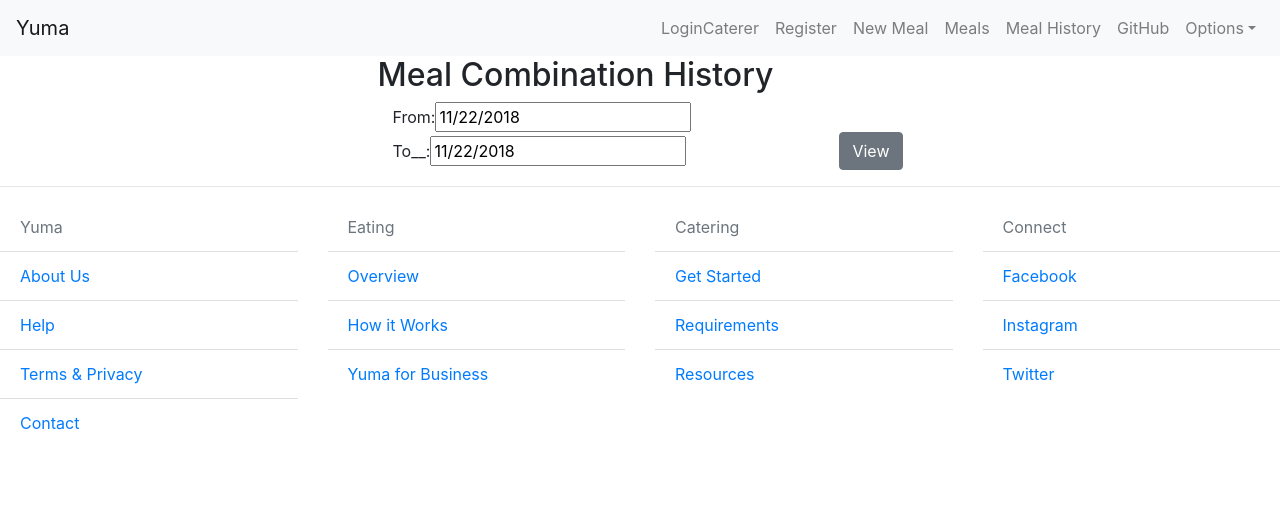
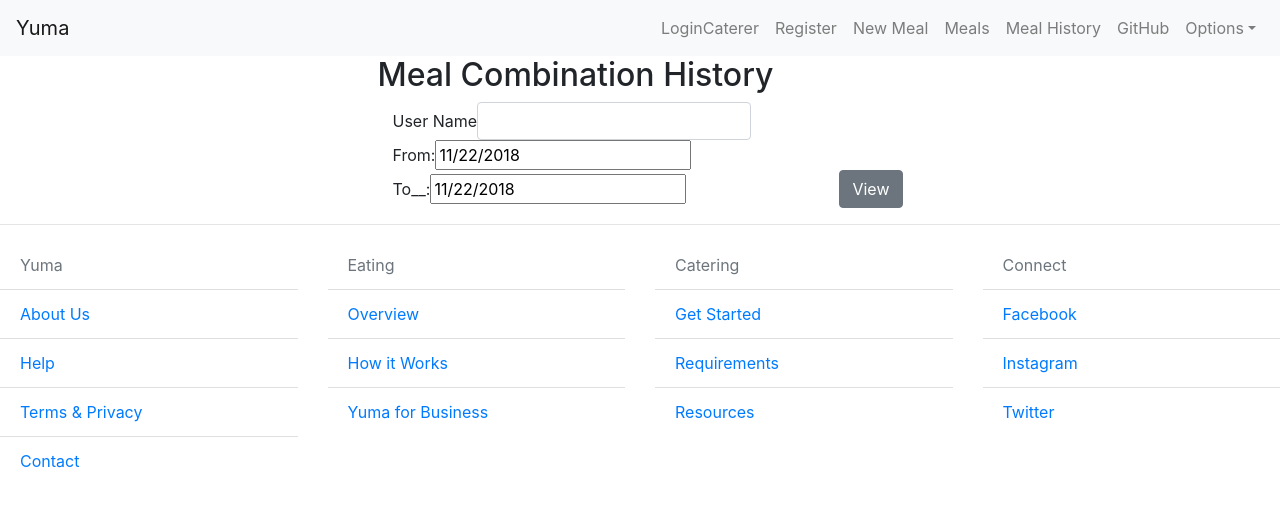
Before and after one commit to faisalhabibgit/Yuma, a React (Create React App) app in the folder frontend/: page /MealHistory in a window 1280 px wide. Shown: the top 506 px of the page. Built offline with nearby package versions, Linux system fonts and the light colour scheme.

Commit message:
UI added for meal history #23

```diff
--- a/frontend/package.json
+++ b/frontend/package.json
@@ -7,6 +7,7 @@
     "jquery": "^3.3.1",
     "popper.js": "^1.14.5",
     "react": "^16.6.3",
+    "react-datepicker": "^2.0.0",
     "react-dom": "^16.6.3",
     "react-router-dom": "^4.3.1",
     "reactstrap": "^6.5.0"
--- a/frontend/src/component/MealHistory.js
+++ b/frontend/src/component/MealHistory.js
@@ -29,6 +29,20 @@ class MealHistory extends Component{
       <Col sm="12" md={{ size:6, offset: 3 }}>
   <h2>Meal Combination History</h2>
     <Form className="form-inline">
+
+      <Col >
+      <FormGroup>
+      <Label>User Name</Label>
+    <Input
+    type="text"
+    name="userName"
+    id="userName"
+    placeholder=""
+    onChange={this.handleChange}
+    />
+
+    </FormGroup>
+    </Col>
       <Col >
       <FormGroup>
       <Label>From: </Label>
@@ -45,6 +59,7 @@ class MealHistory extends Component{
     selected={this.state.startDate}
     onChange={this.handleChange}
     />
+
     </FormGroup>
     </Col>
 
```
Also changed, not shown: 1 other file (tests, documents, lock files or other folders).
